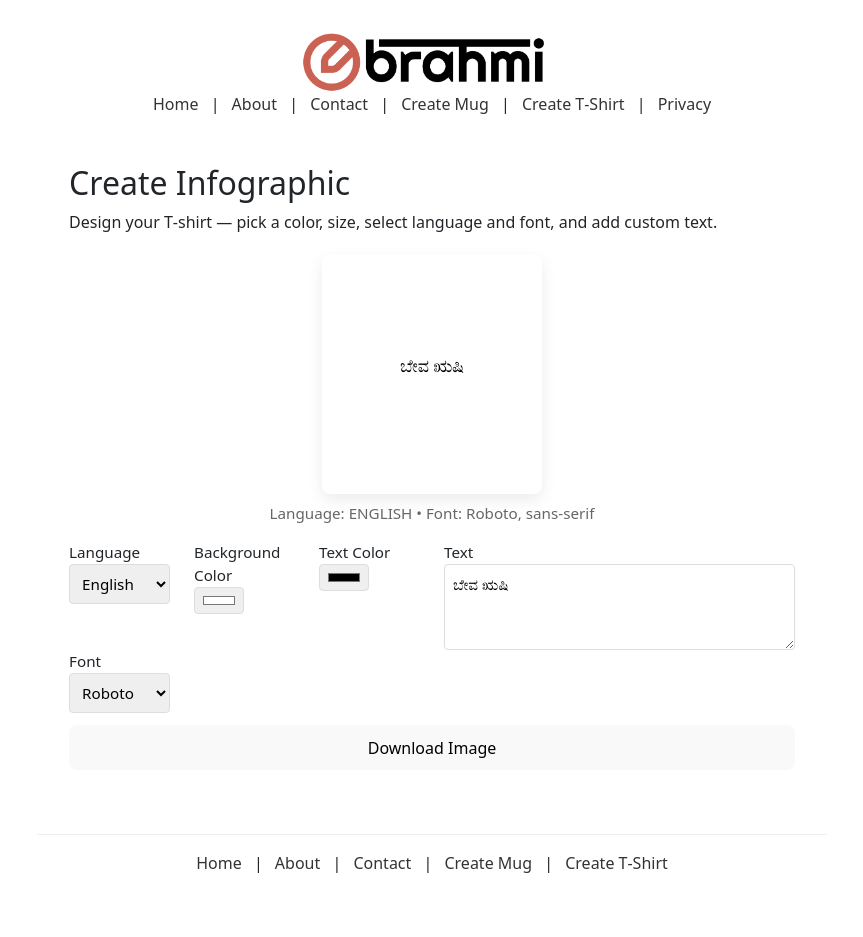
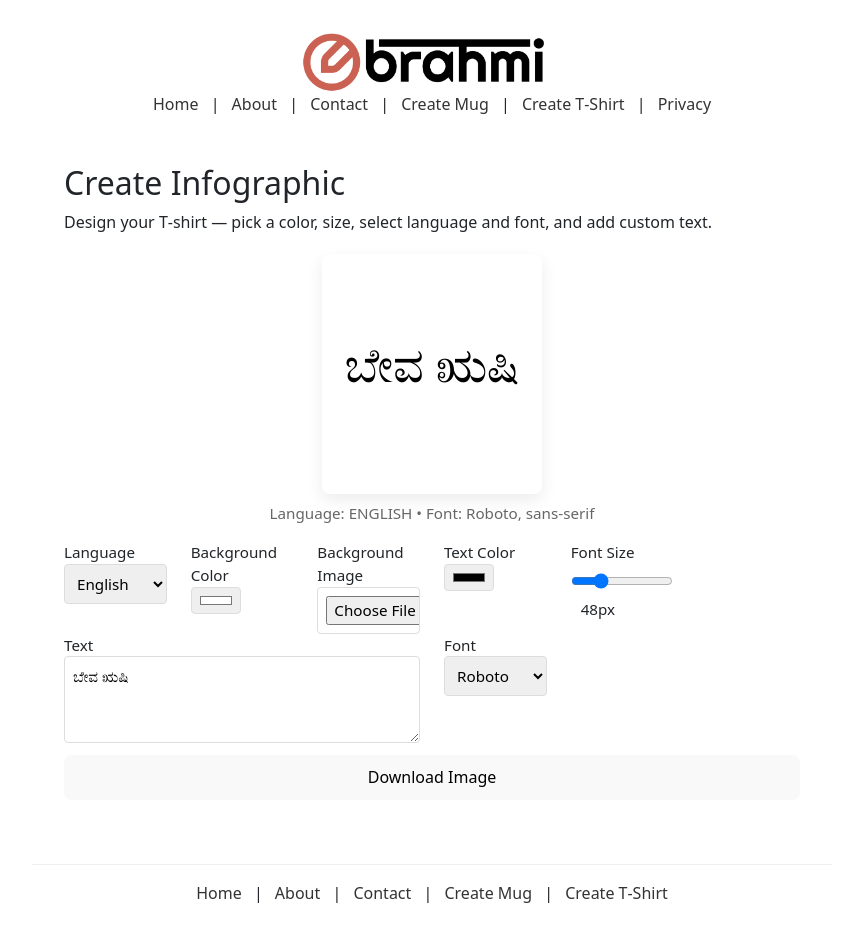
Before and after one commit to krishnakavoor/brahmi, a React (Vite) app: page / in a window 1280 px wide. Shown: the whole page, without its empty margins (208-1071 px from the left). Before the commit the page ends 907 px from the top, so only its background shows below. Built offline with nearby package versions, Linux system fonts and the light colour scheme.

Commit message:
UI enhancement

```diff
--- a/src/pages/Home.jsx
+++ b/src/pages/Home.jsx
@@ -7,9 +7,11 @@ export default function Home() {
   const previewRef = useRef(null)
   const [color, setColor] = useState('#000000')
   const [backgroundColor, setBackgroundColor] = useState('#ffffff')
+  const [backgroundImage, setBackgroundImage] = useState('')
   const [text, setText] = useState('ಬೇವ ಋಷಿ')
   const [language, setLanguage] = useState('English')
   const [font, setFont] = useState('')
+  const [fontSize, setFontSize] = useState(48)
   const [availableFonts, setAvailableFonts] = useState([])
   const [languages, setLanguages] = useState([])
 
@@ -32,6 +34,17 @@ export default function Home() {
     }
   }, [language])
 
+  const handleImageUpload = (e) => {
+    const file = e.target.files[0]
+    if (file) {
+      const reader = new FileReader()
+      reader.onload = (event) => {
+        setBackgroundImage(event.target.result)
+      }
+      reader.readAsDataURL(file)
+    }
+  }
+
   const downloadImage = async () => {
     if (previewRef.current) {
       try {
@@ -51,8 +64,8 @@ export default function Home() {
       <h2>Create Infographic</h2>
       <p>Design your T‑shirt — pick a color, size, select language and font, and add custom text.</p>
       <div className="tshirt-preview" ref={previewRef}>
-        <div className="tshirt" style={{ backgroundColor: backgroundColor }}>
-          <p className="tshirt-text" style={{ fontFamily: font, color: color }} lang={language}>{text}</p>
+        <div className="tshirt" style={{ backgroundColor: backgroundColor, backgroundImage: backgroundImage ? `url(${backgroundImage})` : 'none', backgroundSize: 'cover', backgroundPosition: 'center' }}>
+          <p className="tshirt-text" style={{ fontFamily: font, color: color, fontSize: `${fontSize}px` }} lang={language}>{text}</p>
         </div>
         <div className="tshirt-meta">Language: {language.toUpperCase()} • Font: {font}</div>
       </div>
@@ -78,9 +91,18 @@ export default function Home() {
           Background Color
           <input type="color" value={backgroundColor} onChange={(e) => setBackgroundColor(e.target.value)} />
         </label></div>
+         <div className='col-md-2'> <label>
+          Background Image
+          <input type="file" accept="image/*" onChange={handleImageUpload} />
+        </label></div>
           <div className='col-md-2'> <label>
           Text Color
           <input type="color" value={color} onChange={(e) => setColor(e.target.value)} />
+        </label></div>
+          <div className='col-md-2'> <label>
+          Font Size
+          <input type="range" min="12" max="200" value={fontSize} onChange={(e) => setFontSize(Number(e.target.value))} />
+          <span style={{ marginLeft: '10px' }}>{fontSize}px</span>
         </label></div>
       <div className='col-md-6'>
 
```
